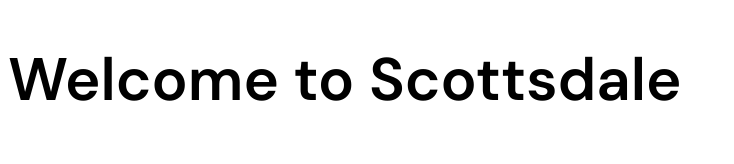
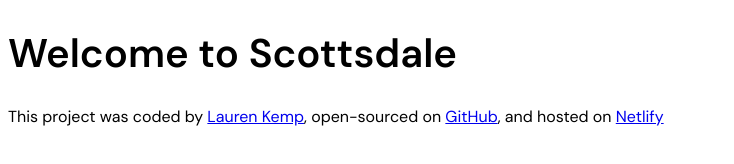
Before and after one commit to laurenkemp/scottsdale-travel-project, a plain HTML site: page index.html in a window 1280 px wide. Shown: the whole page, without its empty margins (0-734 px from the left). Drawn offline with Linux system fonts and the light colour scheme.

Commit message:
added footer

```diff
--- a/index.html
+++ b/index.html
@@ -14,5 +14,25 @@
   </head>
   <body>
     <h1>Welcome to Scottsdale</h1>
+    <footer>
+      This project was coded by
+      <a
+        href="https://laurenkemp.dev"
+        target="_blank"
+        alt="lauren kemp website link"
+      >
+        Lauren Kemp</a
+      >, open-sourced on
+      <a
+        href="https://github.com/laurenkemp/scottsdale-travel-project.git"
+        alt="github link"
+        target="_blank"
+      >
+        GitHub</a
+      >, and hosted on
+      <a href="https://www.netlify.com" target="_blank" alt="netlify link">
+        Netlify
+      </a>
+    </footer>
   </body>
 </html>
--- a/src/styles.css
+++ b/src/styles.css
@@ -1,4 +1,7 @@
+body {
+  font-family: "DM Sans", sans-serif;
+}
+
 h1 {
-  font-family: "DM Sans", sans-serif;
-  font-size: 60px;
+  font-size: 40px;
 }
```
